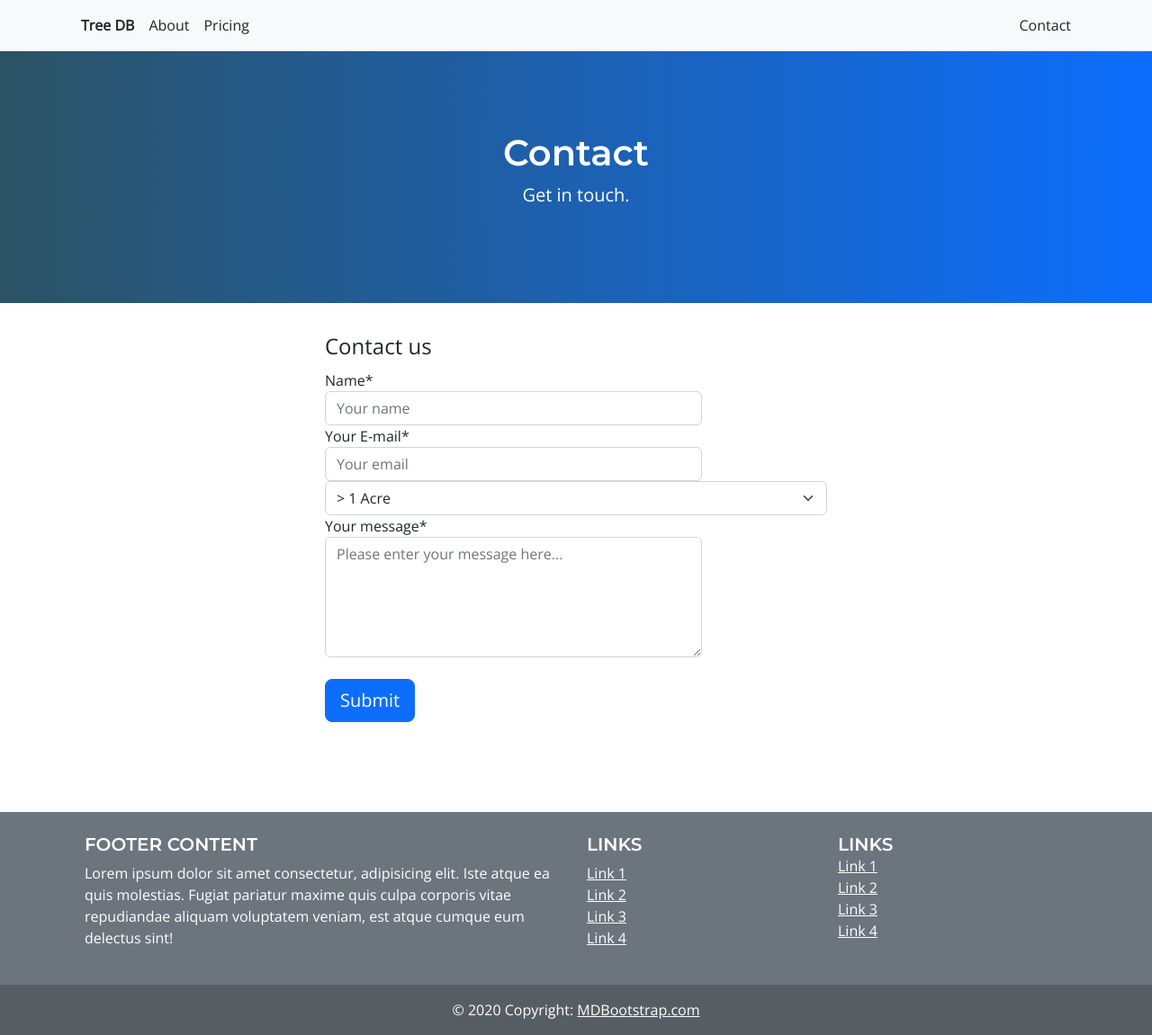
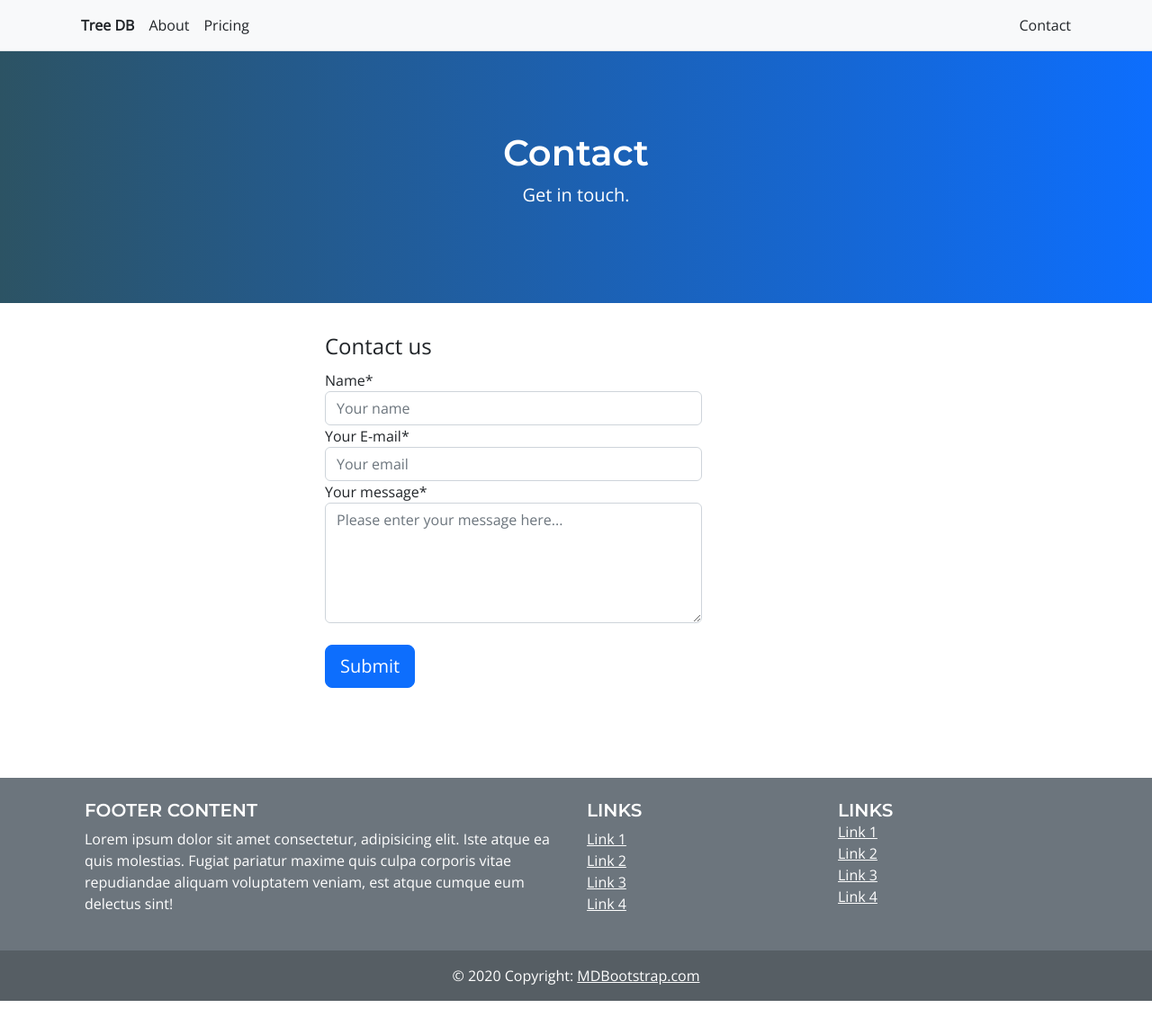
Before and after one commit to leabs/Tree-TSAR, a Jekyll site: the page built from contact.markdown, in a window 1280 px wide. Shown: the whole page at 90% size. Built offline with Jekyll 4.4.1, drawn with Linux system fonts in a browser that asks for light colours; after the commit the page ends 1113 px from its top, so only the background shows below that.

Commit message:
dont need drop down right now

```diff
--- a/contact.markdown
+++ b/contact.markdown
@@ -30,13 +30,6 @@ subtitle: Get in touch.
                 <input type="email" name="email" type="text" placeholder="Your email" class="form-control" required>
               </div>
             </div>
-            <div class="form-group">
-                <select class="form-select" for="pricing-plan" aria-label="Default select example">
-                    <option value="less than an acre" selected>> 1 Acre</option>
-                    <option value="1-5 acres">1-5 Acres</option>
-                    <option value="6+ acres">6+ Acres</option>
-                </select>
-            </div>
             <!-- Message body -->
             <div class="form-group">
               <label class="col-md-3 control-label" for="message">Your message*</label>
```
